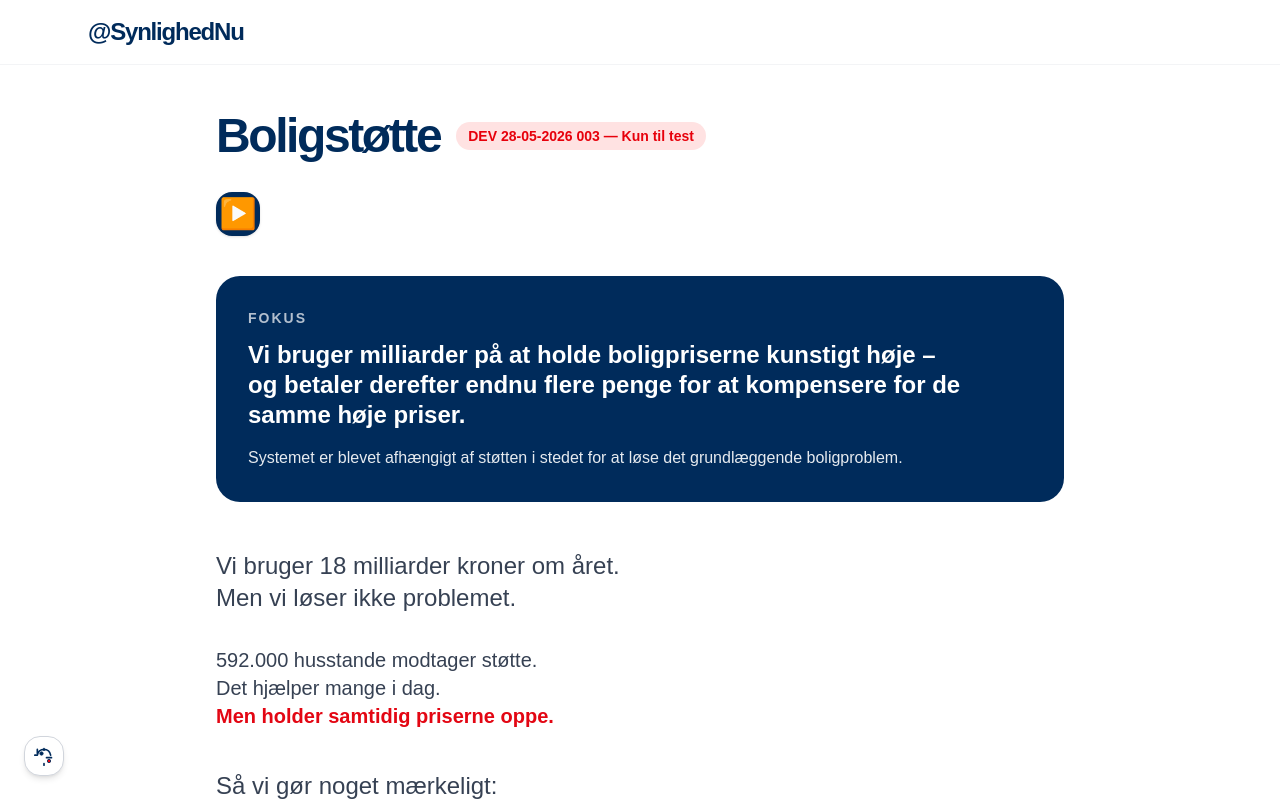
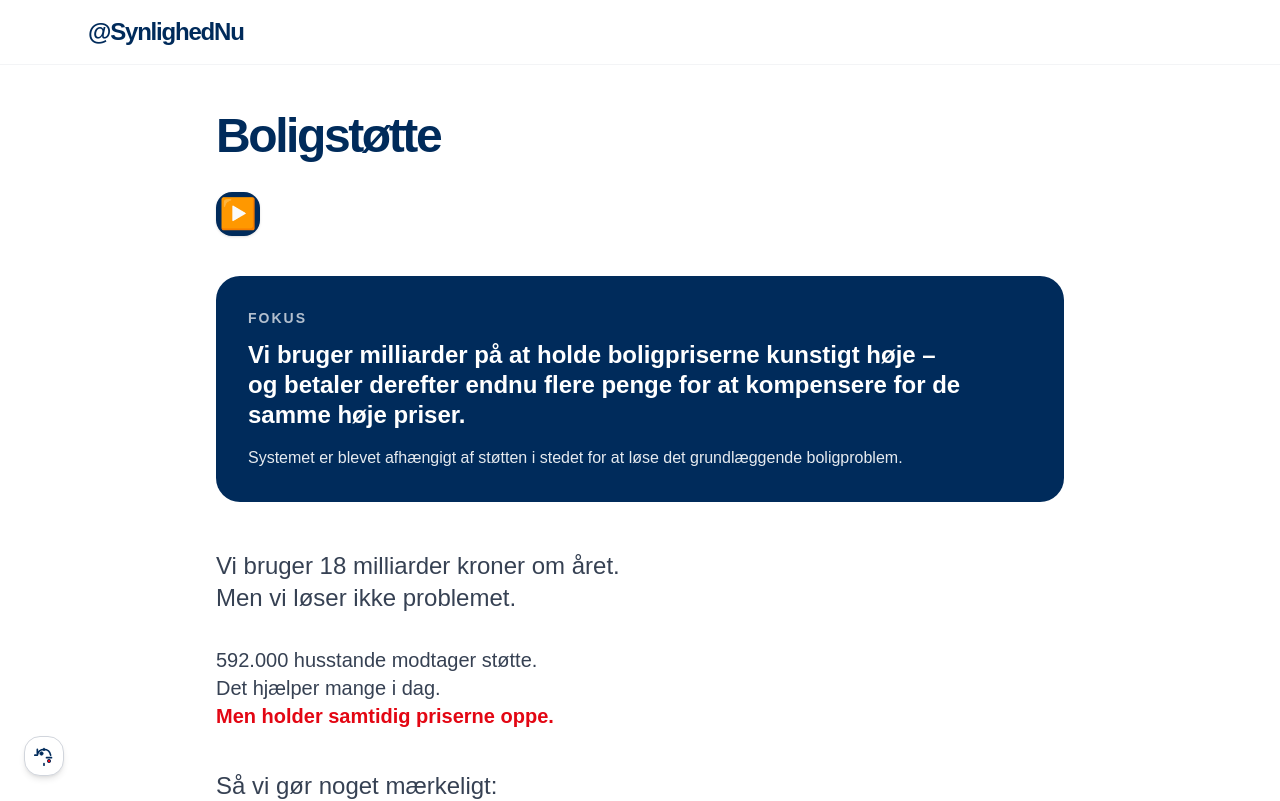
Before and after one commit to synlighed-nu/synlighed-nu-clean, a Next.js app: page /boligstotte in a window 1280 px wide. Shown: the top 801 px of the page. Built offline with nearby package versions, Linux system fonts and the light colour scheme.

Commit message:
Update page.tsx

```diff
--- a/app/boligstotte/page.tsx
+++ b/app/boligstotte/page.tsx
@@ -30,17 +30,14 @@ Et bedre alternativ er at afvikle boligstøtten gradvist over de næste fem år,
 
       <div className="max-w-4xl mx-auto px-6 pt-28 pb-20">
 
-        {/* Titel + DEV + SpeakerButton */}
         <div className="flex items-center gap-4 mb-8">
           <h1 className="text-5xl font-bold tracking-tighter">Boligstøtte</h1>
-          <span className="text-red-600 font-bold text-sm bg-red-100 px-3 py-1 rounded-full whitespace-nowrap">
-            DEV 28-05-2026 003 — Kun til test
-          </span>
+          {/* DEV-badge er fjernet */}
         </div>
 
         <SpeakerButton text={pageText} />
 
-        {/* FOKUS BOKS - Tidligt på siden */}
+        {/* FOKUS BOKS */}
         <div className="mt-10 bg-[#002B5B] text-white rounded-3xl p-8">
           <div className="uppercase tracking-[2px] text-sm font-semibold mb-3 text-white/70">
             Fokus
```
